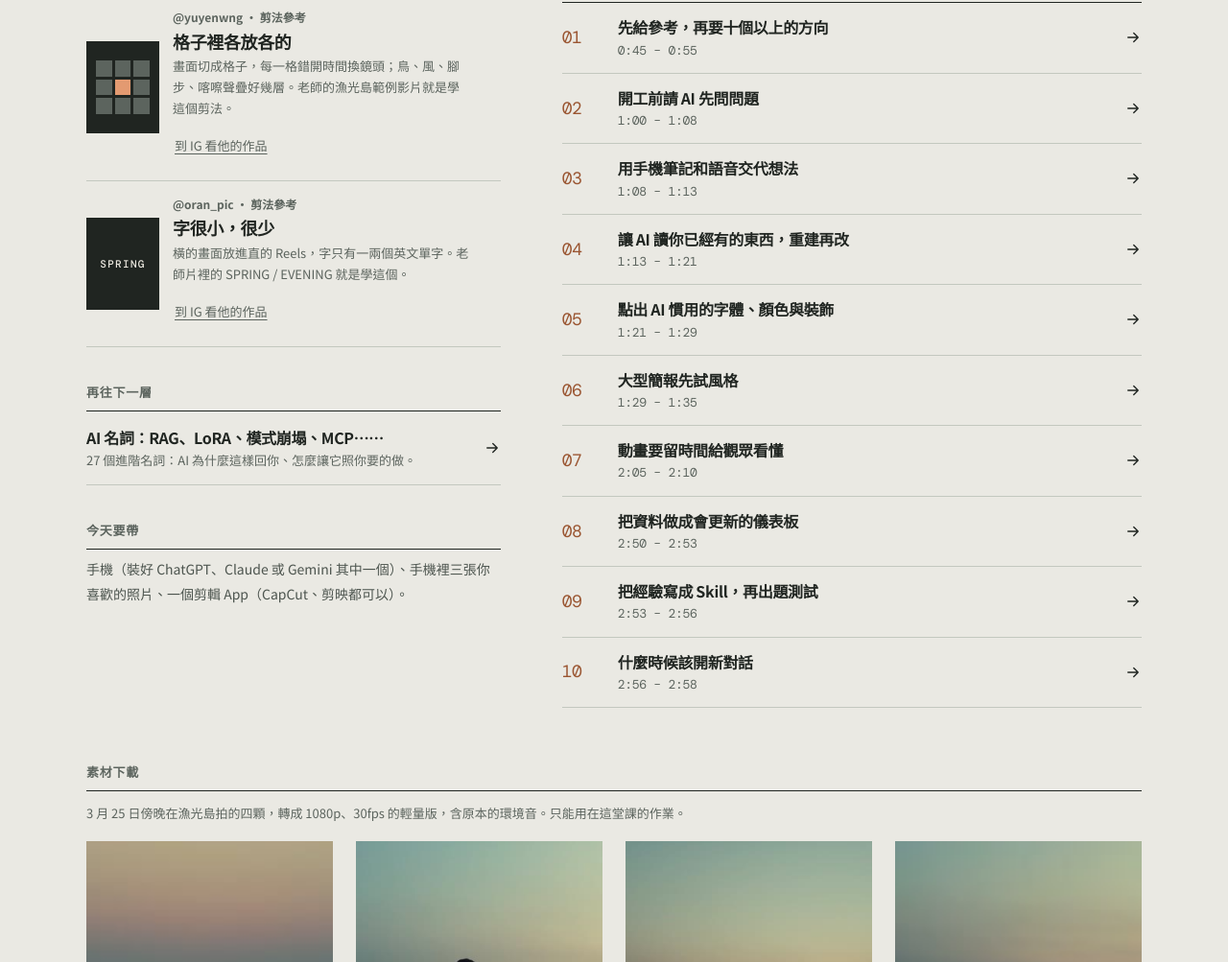
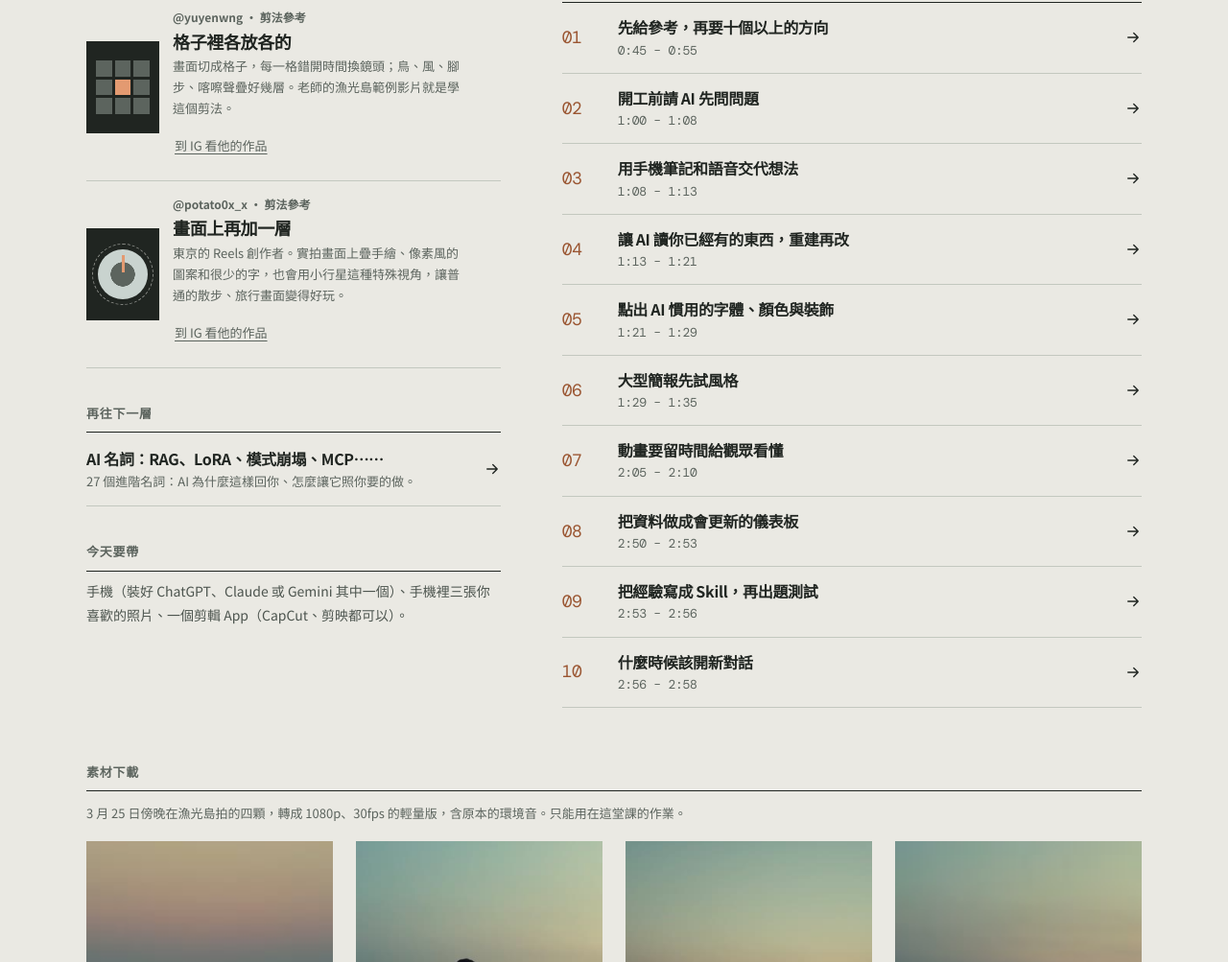
Before and after one commit to benny6315332-sudo/yuguang-ai-class, a plain HTML site: page index.html in a window 1280 px wide. Shown: the part 1138-2141 px from the top of the page at 96% size. Drawn offline with nearby package versions, Linux system fonts and the light colour scheme.

Commit message:
剪法參考：@oran_pic 換成老師實際參考的 @potato0x_x，縮圖改成小行星圖示
Co-Authored-By: Claude Opus 5.5 <noreply@anthropic.com>
Claude-Session: https://claude.ai/code/session_01DL1iztj5GH4HdCynMFy2tp

```diff
--- a/index.html
+++ b/index.html
@@ -438,6 +438,9 @@ button:active,a.copy:active{transform:translateY(1px)}
 .term p{margin:6px 0 0;font-size:15px;line-height:1.8;color:#3f4741}
 .term .tex{font-size:14px;color:var(--ink);background:var(--rust-tint);padding:6px 10px;margin-top:8px}
 @media(min-width:1024px){.tgrid{display:grid;grid-template-columns:1fr 1fr;column-gap:48px}.tfind{max-width:520px}}
+.refthumb .planet{grid-column:1/-1;justify-self:center;position:relative;width:52px;height:52px;border-radius:50%;background:radial-gradient(circle at 50% 50%,#5c645e 0 34%,#c9d3cf 35% 100%)}
+.refthumb .planet:before{content:"";position:absolute;left:50%;top:6px;width:3px;height:18px;margin-left:-1.5px;background:var(--rust-soft)}
+.refthumb .planet em{position:absolute;inset:-6px;border:1px dashed rgba(244,243,238,.5);border-radius:50%}
 </style>
 </head>
 <body data-phase="pre">
@@ -540,7 +543,7 @@ const clipSection=()=>`<div class="section" id="clips"><h2>素材下載</h2>
  </div>`;
 const REFS=[
 {h:'@yuyenwng',url:'https://www.instagram.com/yuyenwng/',name:'格子裡各放各的',desc:'畫面切成格子，每一格錯開時間換鏡頭；鳥、風、腳步、喀嚓聲疊好幾層。老師的漁光島範例影片就是學這個剪法。',g:'grid'},
-{h:'@oran_pic',url:'https://www.instagram.com/oran_pic/',name:'字很小，很少',desc:'橫的畫面放進直的 Reels，字只有一兩個英文單字。老師片裡的 SPRING / EVENING 就是學這個。',g:'type'}
+{h:'@potato0x_x',url:'https://www.instagram.com/potato0x_x/',name:'畫面上再加一層',desc:'東京的 Reels 創作者。實拍畫面上疊手繪、像素風的圖案和很少的字，也會用小行星這種特殊視角，讓普通的散步、旅行畫面變得好玩。',g:'planet'}
 ];
 const CUE=[
 ['0.00','黑畫面，先出浪聲','走過的人的原音',''],
@@ -686,7 +689,7 @@ function home(){
  </div>
  <div class="section"><h2>上課前先看</h2>
   <div class="hourrow" style="cursor:auto"><div class="thumb jkthumb" aria-hidden="true"><span class="rec"></span><svg viewBox="0 0 24 24"><path d="M8 5.5v13l10.5-6.5Z"/></svg><span class="tc num">02:22</span></div><div><div class="dmeta">田柾國 · 2026.11.21 · Blackmagic Camera</div><h3>《在高雄的自由時間》</h3><p>輕軌、巷子招牌、電風扇、腳踏車、旗津的海。偏暗黃，配〈碧海藍天〉。</p><p style="margin-top:6px"><a href="https://www.instagram.com/mnijungkook/" target="_blank" rel="noopener" style="text-decoration:underline;text-underline-offset:3px">到 IG 看原片</a>　<button type="button" data-hour="0" style="background:none;border:0;padding:0;font-weight:700;text-decoration:underline;text-underline-offset:3px">課表第一段</button></p></div><span></span></div>
-  ${REFS.map(r=>`<div class="hourrow" style="cursor:auto"><div class="thumb refthumb" aria-hidden="true">${r.g==='grid'?'<i></i><i></i><i></i><i></i><i class="o"></i><i></i><i></i><i></i><i></i>':'<b>SPRING</b>'}</div><div><div class="dmeta">${r.h} · 剪法參考</div><h3>${esc(r.name)}</h3><p>${esc(r.desc)}</p><p style="margin-top:6px"><a href="${r.url}" target="_blank" rel="noopener" style="text-decoration:underline;text-underline-offset:3px">到 IG 看他的作品</a></p></div><span></span></div>`).join('')}
+  ${REFS.map(r=>`<div class="hourrow" style="cursor:auto"><div class="thumb refthumb" aria-hidden="true">${r.g==='grid'?'<i></i><i></i><i></i><i></i><i class="o"></i><i></i><i></i><i></i><i></i>':'<span class="planet"><em></em></span>'}</div><div><div class="dmeta">${r.h} · 剪法參考</div><h3>${esc(r.name)}</h3><p>${esc(r.desc)}</p><p style="margin-top:6px"><a href="${r.url}" target="_blank" rel="noopener" style="text-decoration:underline;text-underline-offset:3px">到 IG 看他的作品</a></p></div><span></span></div>`).join('')}
  </div>
  <div class="section"><h2>再往下一層</h2>
   <button class="hourrow" type="button" data-go="terms" style="grid-template-columns:1fr 18px"><div><h3 style="font-size:16px">AI 名詞：RAG、LoRA、模式崩塌、MCP……</h3><p>${TERMS.length} 個進階名詞：AI 為什麼這樣回你、怎麼讓它照你要的做。</p></div>${I('right')}</button>
```
